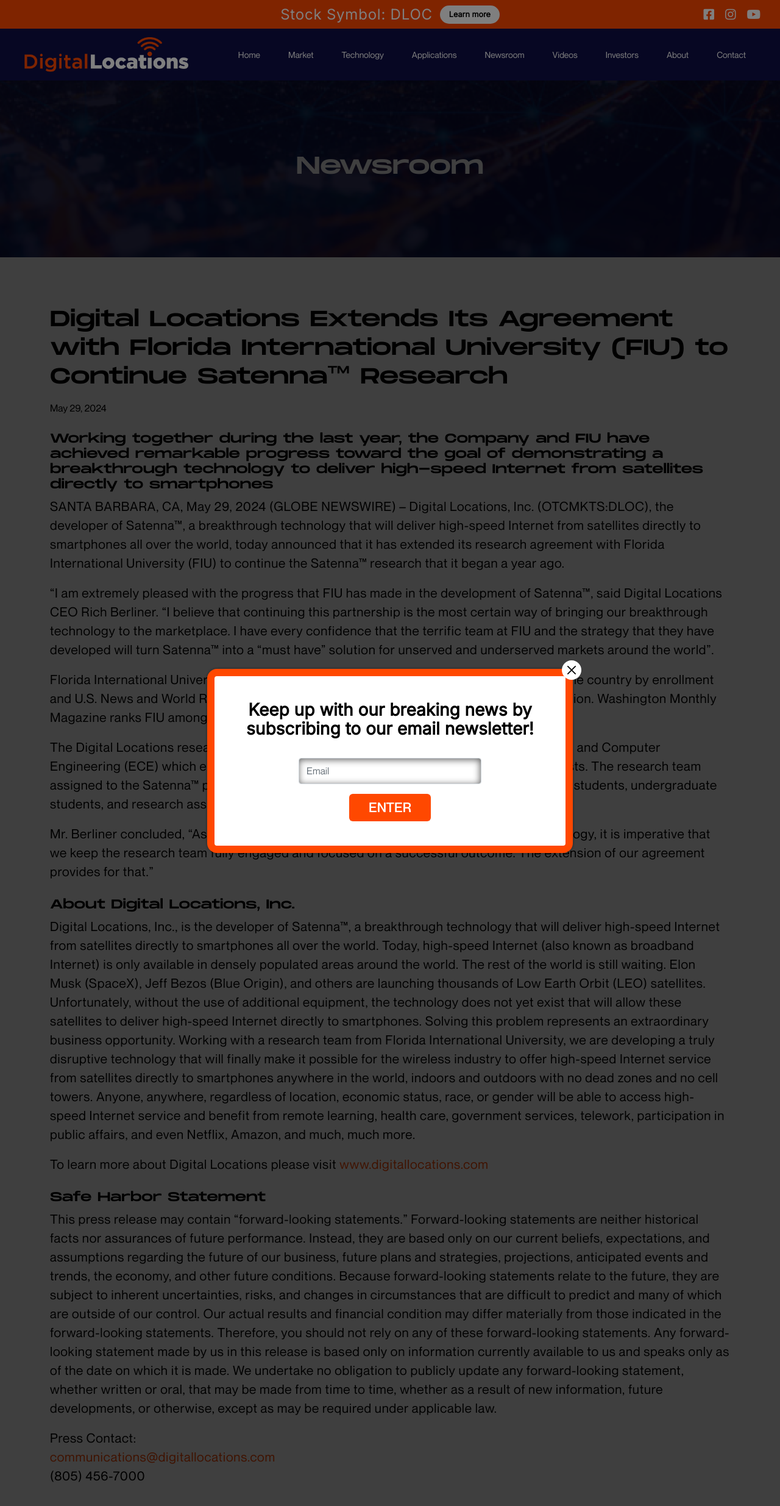
After one commit to aasimdev/digital-locations, a PHP site: a page that uses digital-locations-extends-its-agreement-with-florida-international-university-to-continue-satenna-research.php in a window 1280 px wide. The commit adds this page. Shown: the top 2470 px of the page at 61% size. Run offline with PHP 8.4, Linux system fonts and the light colour scheme; some libraries are stand-ins or nearby versions; some web fonts are replaced.

Commit message:
added new news

```diff
--- /dev/null
+++ b/digital-locations-extends-its-agreement-with-florida-international-university-to-continue-satenna-research.php
@@ -0,0 +1,52 @@
+<?php
+$GLOBALS['title'] = "Digital Locations Extends Its Agreement with Florida International University (FIU) to Continue Satenna™ Research - Digital Locations";
+$GLOBALS['desc'] = "";
+$GLOBALS['keywords'] = "";
+include('header.php'); ?>
+
+<section class="mbanner nographic" style="background-image: url(./assets/img/market-bg.png);">
+    <div class="container">
+        <h1>Newsroom</h1>
+    </div>
+</section>
+
+<div class="cde__content">
+    <div class="container">
+        <h3>Digital Locations Extends Its Agreement with Florida International University (FIU) to Continue Satenna™ Research </h3>
+        <span>May 29, 2024</span>
+<h2>Working together during the last year, the Company and FIU have achieved remarkable progress toward the goal of demonstrating a breakthrough technology to deliver high-speed Internet from satellites directly to smartphones </h2>
+        <p>SANTA BARBARA, CA, May 29, 2024 (GLOBE NEWSWIRE) – Digital Locations, Inc. (OTCMKTS:DLOC), the developer of Satenna™, a breakthrough technology that will deliver high-speed Internet from satellites directly to smartphones all over the world, today announced that it has extended its research agreement with Florida International University (FIU) to continue the Satenna™ research that it began a year ago.
+
+</p>
+
+        <p>“I am extremely pleased with the progress that FIU has made in the development of Satenna™, said Digital Locations CEO Rich Berliner. “I believe that continuing this partnership is the most certain way of bringing our breakthrough technology to the marketplace. I have every confidence that the terrific team at FIU and the strategy that they have developed will turn Satenna™ into a “must have” solution for unserved and underserved markets around the world”. </p>
+
+        <p>Florida International University, located in Miami, is the eighth largest public university in the country by enrollment and U.S. News and World Report places dozens of FIU programs among the best in the nation. Washington Monthly Magazine ranks FIU among the top 20 public universities contributing to the public good. </p>
+
+
+        <p>
+
+The Digital Locations research is being carried out within the FIU Department of Electrical and Computer Engineering (ECE) which encompasses a broad range of research and educational interests. The research team assigned to the Satenna™ project consists of an impressive group of professors, graduate students, undergraduate students, and research assistants. </p>
+
+        <p>Mr. Berliner concluded, “As we push towards a demonstration of our breakthrough technology, it is imperative that we keep the research team fully engaged and focused on a successful outcome. The extension of our agreement provides for that.”   </p>
+
+
+
+        <h2>About Digital Locations, Inc.</h2>
+        <p>Digital Locations, Inc., is the developer of Satenna™, a breakthrough technology that will deliver high-speed Internet from satellites directly to smartphones all over the world. Today, high-speed Internet (also known as broadband Internet) is only available in densely populated areas around the world. The rest of the world is still waiting. Elon Musk (SpaceX), Jeff Bezos (Blue Origin), and others are launching thousands of Low Earth Orbit (LEO) satellites. Unfortunately, without the use of additional equipment, the technology does not yet exist that will allow these satellites to deliver high-speed Internet directly to smartphones. Solving this problem represents an extraordinary business opportunity. Working with a research team from Florida International University, we are developing a truly disruptive technology that will finally make it possible for the wireless industry to offer high-speed Internet service from satellites directly to smartphones anywhere in the world, indoors and outdoors with no dead zones and no cell towers. Anyone, anywhere, regardless of location, economic status, race, or gender will be able to access high-speed Internet service and benefit from remote learning, health care, government services, telework, participation in public affairs, and even Netflix, Amazon, and much, much more. </p>
+        <p>To learn more about Digital Locations please visit <a href="https://www.digitallocations.com/" target="_blank" rel="noopener noreferrer"> www.digitallocations.com</a> </p>
+        <h2>Safe Harbor Statement</h2>
+        <p>This press release may contain “forward-looking statements.” Forward-looking statements are neither historical facts nor assurances of future performance. Instead, they are based only on our current beliefs, expectations, and assumptions regarding the future of our business, future plans and strategies, projections, anticipated events and trends, the economy, and other future conditions. Because forward-looking statements relate to the future, they are subject to inherent uncertainties, risks, and changes in circumstances that are difficult to predict and many of which are outside of our control. Our actual results and financial condition may differ materially from those indicated in the forward-looking statements. Therefore, you should not rely on any of these forward-looking statements. Any forward-looking statement made by us in this release is based only on information currently available to us and speaks only as of the date on which it is made. We undertake no obligation to publicly update any forward-looking statement, whether written or oral, that may be made from time to time, whether as a result of new information, future developments, or otherwise, except as may be required under applicable law.
+        </p>
+        <p>
+            Press Contact: <br>
+            <a href="mailto:communications@digitallocations.com">communications@digitallocations.com</a> <br>
+            (805) 456-7000
+
+        </p>
+    </div>
+</div>
+
+
+<?php
+include('footer.php'); ?>
```
Also changed, not shown: newsroom/index.php (+7 -1 lines).
